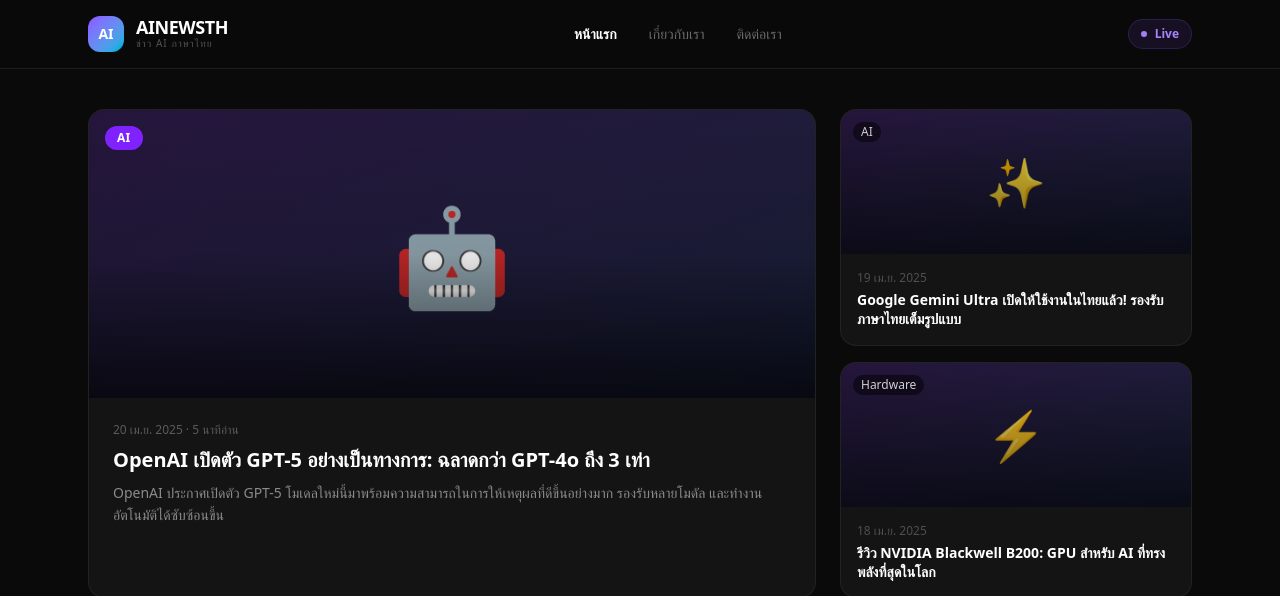
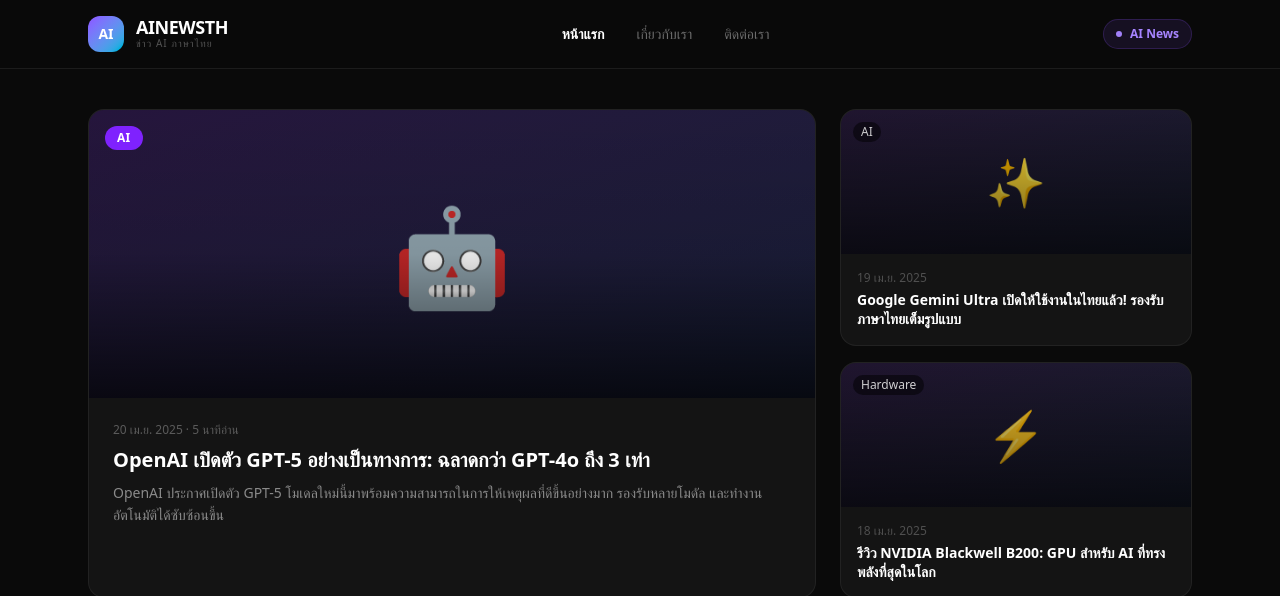
Before and after one commit to BorisutDev/ai-news-th, a Next.js app: page / in a window 1280 px wide. Shown: the top 596 px of the page. Built offline with nearby package versions, Linux system fonts and the light colour scheme; no server answers.

Commit message:
remove newsapi use static articles only

```diff
--- a/src/app/page.tsx
+++ b/src/app/page.tsx
@@ -1,35 +1,11 @@
 'use client';
 import Link from 'next/link';
-import { useState, useEffect } from 'react';
-import { articles as staticArticles, Article } from '@/data/articles';
+import { articles } from '@/data/articles';
 
 export default function Home() {
-  const [liveArticles, setLiveArticles] = useState<Article[]>([]);
-  const [loading, setLoading] = useState(true);
-
-  useEffect(() => {
-    fetch('/api/news')
-      .then(r => r.json())
-      .then(data => {
-        setLiveArticles(Array.isArray(data) ? data : []);
-        setLoading(false);
-      })
-      .catch(() => setLoading(false));
-  }, []);
-
-  const all = liveArticles.length > 0 ? [...liveArticles, ...staticArticles] : staticArticles;
-  const featured = all[0];
-  const secondary = all.slice(1, 3);
-  const rest = all.slice(3);
-
-  if (loading) return (
-    <main className="min-h-screen bg-[#0a0a0a] text-white flex items-center justify-center">
-      <div className="text-center space-y-4">
-        <div className="w-12 h-12 rounded-xl bg-gradient-to-br from-violet-500 to-cyan-500 flex items-center justify-center font-black mx-auto animate-pulse">AI</div>
-        <p className="text-white/30 text-sm">กำลังโหลดข่าวล่าสุด...</p>
-      </div>
-    </main>
-  );
+  const featured = articles[0];
+  const secondary = articles.slice(1, 3);
+  const rest = articles.slice(3);
 
   return (
     <main className="min-h-screen bg-[#0a0a0a] text-white">
@@ -51,7 +27,7 @@
           </nav>
           <div className="flex items-center gap-2 text-xs bg-violet-500/10 text-violet-400 border border-violet-500/20 px-3 py-1.5 rounded-full font-semibold">
             <span className="w-1.5 h-1.5 bg-violet-400 rounded-full animate-pulse" />
-            Live
+            AI News
           </div>
         </div>
       </header>
@@ -59,16 +35,12 @@
       <div className="max-w-6xl mx-auto px-6 py-10">
 
         {/* Featured + Secondary */}
-        {featured && (
         <div className="grid grid-cols-1 lg:grid-cols-3 gap-6 mb-10">
 
-            {/* Featured — ใหญ่ซ้าย */}
+          {/* Featured */}
           <Link href={`/article/${featured.slug}`} className="lg:col-span-2 group rounded-2xl overflow-hidden bg-[#141414] border border-white/6 hover:border-violet-500/30 transition-all duration-300">
-              <div className="relative h-72 overflow-hidden">
-                {featured.image
-                  ? <img src={featured.image} alt={featured.title} className="w-full h-full object-cover group-hover:scale-103 transition-transform duration-500" />
-                  : <div className="w-full h-full bg-gradient-to-br from-violet-900/30 to-blue-900/30 flex items-center justify-center text-8xl">{featured.emoji}</div>
-                }
+            <div className="relative h-72 overflow-hidden bg-gradient-to-br from-violet-900/30 to-blue-900/30">
+              <div className="w-full h-full flex items-center justify-center text-8xl">{featured.emoji}</div>
               <div className="absolute inset-0 bg-gradient-to-t from-black/70 via-black/10 to-transparent" />
               <span className="absolute top-4 left-4 bg-violet-600 text-white text-xs font-bold px-3 py-1 rounded-full uppercase tracking-wide">{featured.category}</span>
             </div>
@@ -79,15 +51,12 @@
             </div>
           </Link>
 
-            {/* Secondary — 2 บทความขวา */}
+          {/* Secondary */}
           <div className="flex flex-col gap-4">
             {secondary.map(a => (
               <Link key={a.slug} href={`/article/${a.slug}`} className="group flex-1 rounded-2xl overflow-hidden bg-[#141414] border border-white/6 hover:border-violet-500/20 transition-all">
-                  <div className="relative h-36 overflow-hidden">
-                    {a.image
-                      ? <img src={a.image} alt={a.title} className="w-full h-full object-cover group-hover:scale-103 transition-transform duration-500" />
-                      : <div className="w-full h-full bg-gradient-to-br from-violet-900/30 to-blue-900/30 flex items-center justify-center text-5xl">{a.emoji}</div>
-                    }
+                <div className="relative h-36 overflow-hidden bg-gradient-to-br from-violet-900/20 to-blue-900/20">
+                  <div className="w-full h-full flex items-center justify-center text-5xl">{a.emoji}</div>
                   <div className="absolute inset-0 bg-gradient-to-t from-black/60 to-transparent" />
                   <span className="absolute top-3 left-3 bg-black/50 backdrop-blur text-white/80 text-xs px-2 py-0.5 rounded-full">{a.category}</span>
                 </div>
@@ -99,14 +68,13 @@
             ))}
           </div>
         </div>
-        )}
 
         {/* Adsense */}
         <div className="w-full h-20 rounded-xl border border-dashed border-white/8 flex items-center justify-center mb-10">
           <span className="text-white/20 text-sm">📢 Google Adsense — 728×90</span>
         </div>
 
-        {/* Latest news grid */}
+        {/* Latest */}
         <div className="mb-6 flex items-center gap-3">
           <div className="w-1 h-6 bg-gradient-to-b from-violet-500 to-cyan-500 rounded-full" />
           <h2 className="text-lg font-black">ข่าวล่าสุด</h2>
@@ -116,15 +84,10 @@
         <div className="grid grid-cols-1 md:grid-cols-2 lg:grid-cols-3 gap-5 mb-10">
           {rest.map(a => (
             <Link key={a.slug} href={`/article/${a.slug}`} className="group bg-[#141414] border border-white/6 rounded-2xl overflow-hidden hover:border-violet-500/20 transition-all hover:-translate-y-0.5">
-              {/* Image */}
               <div className="relative h-48 overflow-hidden bg-gradient-to-br from-violet-900/20 to-blue-900/20">
-                {a.image
-                  ? <img src={a.image} alt={a.title} className="w-full h-full object-cover group-hover:scale-103 transition-transform duration-500" />
-                  : <div className="w-full h-full flex items-center justify-center text-5xl">{a.emoji}</div>
-                }
+                <div className="w-full h-full flex items-center justify-center text-5xl">{a.emoji}</div>
                 <span className="absolute top-3 left-3 bg-black/50 backdrop-blur text-white/70 text-xs px-2.5 py-1 rounded-full">{a.category}</span>
               </div>
-              {/* Text */}
               <div className="p-5">
                 <h3 className="font-bold text-sm leading-snug mb-2 group-hover:text-violet-300 transition-colors line-clamp-2">{a.title}</h3>
                 <p className="text-white/40 text-xs leading-relaxed line-clamp-2 mb-4">{a.excerpt}</p>
```
Lines whose indentation alone changed are shown as unchanged.
